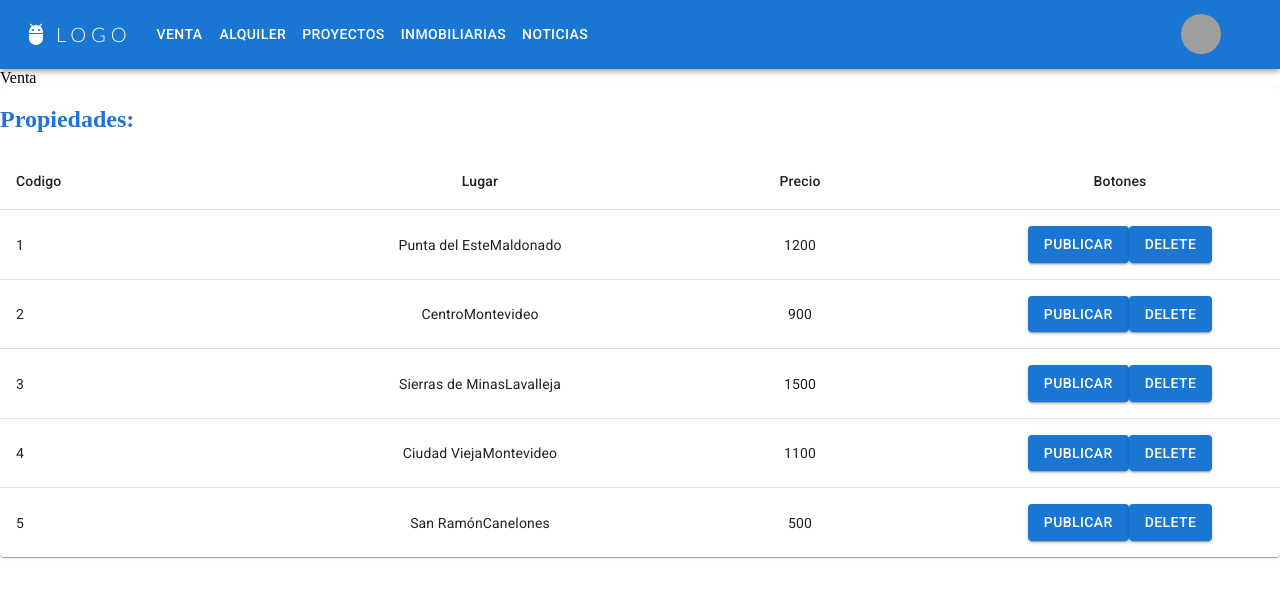
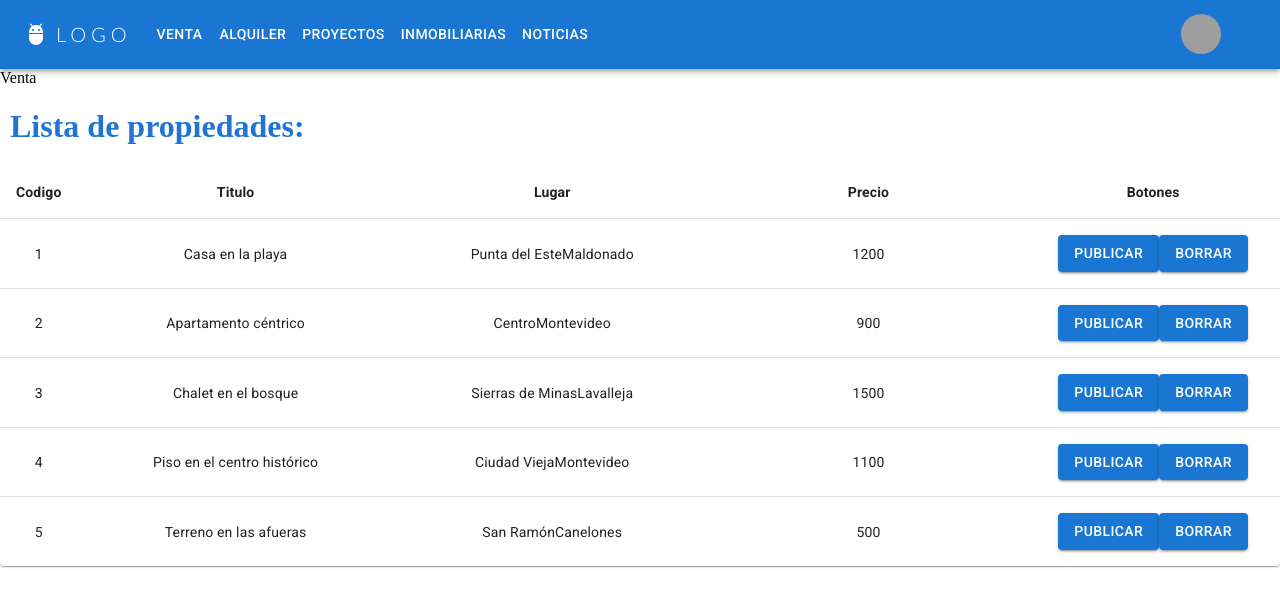
Before and after one commit to elfabito/proyecto-final-marketplace, a React (Create React App) app: page /venta in a window 1280 px wide. Shown: the top 606 px of the page. Built offline with nearby package versions, Linux system fonts and the light colour scheme; grey boxes are pictures that could not be loaded; what react-swipeable-views-utils would draw is missing.

Commit message:
guardado clase 6 del 11, context terminado y cambios visuales

```diff
--- a/src/Components/DataTable.js
+++ b/src/Components/DataTable.js
@@ -46,28 +46,30 @@ export default function DataTable() {
 
   return (
     <TableContainer component={Paper}>
+    <h1 style={{ color: '#2074d4', marginLeft: '10px' }}>Lista de propiedades:</h1>
       <Table sx={{ minWidth: 650 }} aria-label="simple table">
-        <TableHead>
-          <h2 style={{ color: '#2074d4' }}>Propiedades:</h2>
+
           <TableRow>
-            <TableCell style={{ width: '25%' }}>Codigo</TableCell>
-            <TableCell style={{ width: '25%' }} align="center">Lugar</TableCell>
-            <TableCell style={{ width: '25%' }} align="center">Precio</TableCell>
-            <TableCell style={{ width: '25%' }} align="center">Botones</TableCell>
+            <TableCell style={{ width: '5%', fontWeight: 'bold' }}align="center">Codigo</TableCell>
+            <TableCell style={{ width: '25%', fontWeight: 'bold'}} align="center">Titulo</TableCell>
+            <TableCell style={{ width: '25%' , fontWeight: 'bold'}} align="center">Lugar</TableCell>
+            <TableCell style={{ width: '25%' , fontWeight: 'bold'}} align="center">Precio</TableCell>
+            <TableCell style={{ width: '25%', fontWeight: 'bold' }} align="center">Botones</TableCell>
           </TableRow>
-        </TableHead>
+
         <TableBody>
           {datosDelCarrousel.map((step, index) => (
             <TableRow
               key={step.uno}
               sx={{ '&:last-child td, &:last-child th': { border: 0 } }}
             >
-              <TableCell component="th" scope="row">{step.id}</TableCell>
+              <TableCell  align="center" component="th" scope="row">{step.id}</TableCell>
+              <TableCell  align="center" component="th" scope="row">{step.title}</TableCell>
               <TableCell align="center">{step.ubicacion}</TableCell>
               <TableCell align="center">{step.precio}</TableCell>
               <TableCell align="center">
                 <Button variant="contained" color="primary">Publicar</Button>
-                <Button variant="contained" color="primary">Delete</Button>
+                <Button variant="contained" color="primary">Borrar</Button>
               </TableCell>
             </TableRow>
           ))}
```
